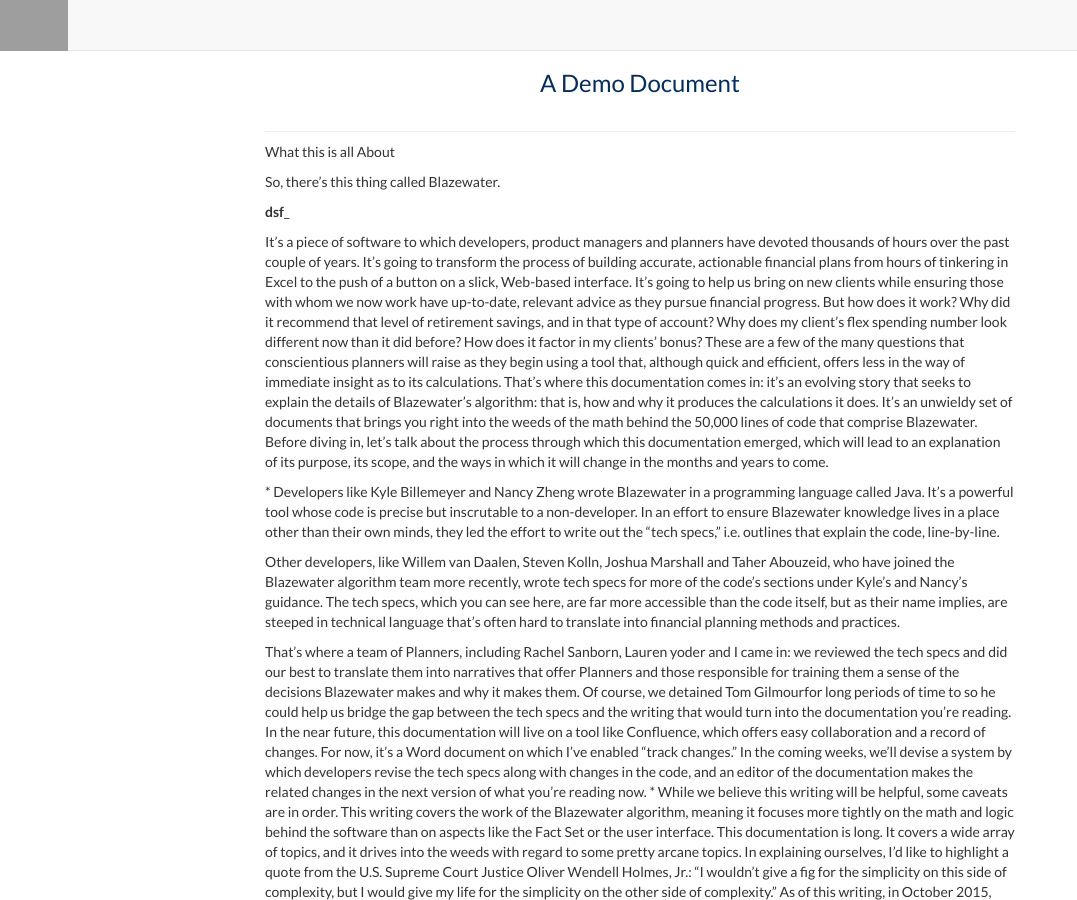
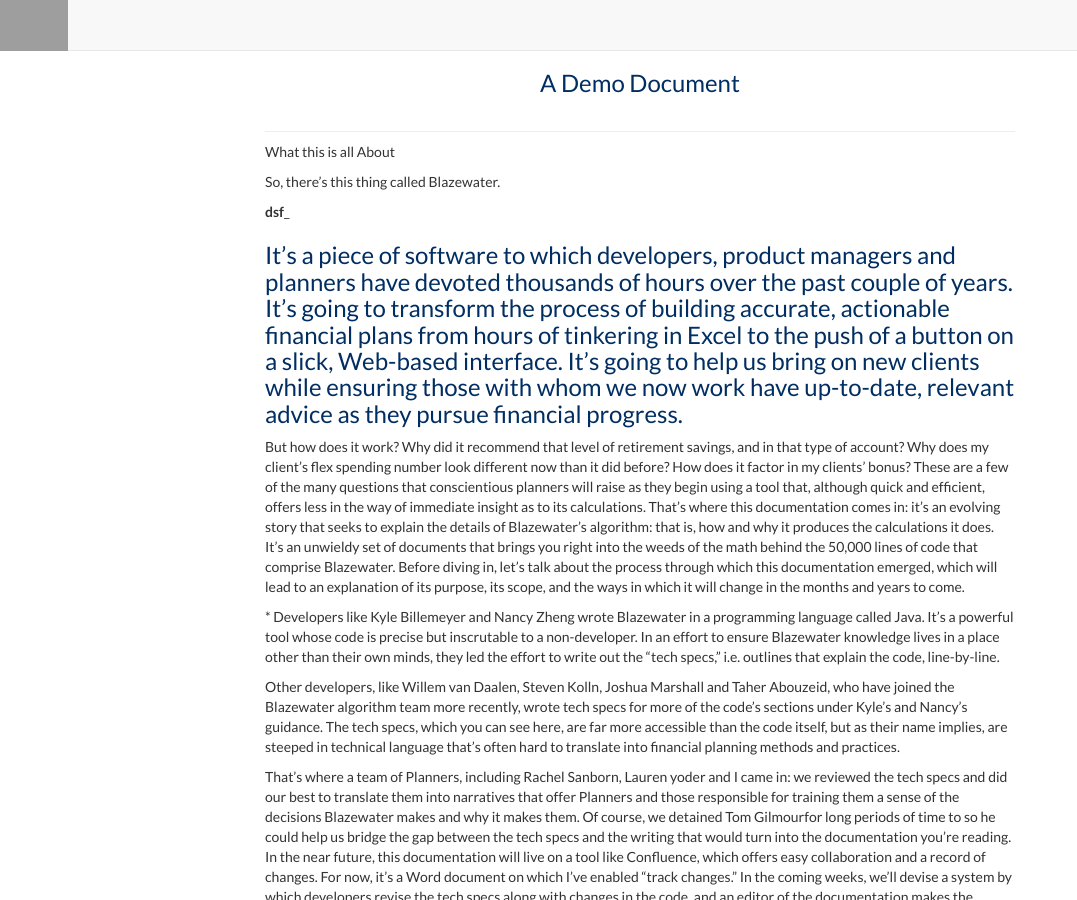
Before and after one commit to docdemo/doc-sample, a Jekyll site: the page built from _posts/2015-08-29-demo-doc.md, in a window 1280 px wide and 900 px high. Shown: the whole window, without its empty margins (0-1077 px from the left). Built offline with Jekyll 4.4.1, drawn with Linux system fonts in a browser that asks for light colours; nearby versions of some CDN libraries; grey boxes are pictures that could not be loaded.

```diff
--- a/_posts/2015-08-29-demo-doc.md
+++ b/_posts/2015-08-29-demo-doc.md
@@ -10,8 +10,7 @@ So, there’s this thing called Blazewater.
 
 
 **dsf**_
-
-It’s a piece of software to which developers, product managers and planners have devoted thousands of hours over the past couple of years. It’s going to transform the process of building accurate, actionable financial plans from hours of tinkering in Excel to the push of a button on a slick, Web-based interface. It’s going to help us bring on new clients while ensuring those with whom we now work have up-to-date, relevant advice as they pursue financial progress.
+### It’s a piece of software to which developers, product managers and planners have devoted thousands of hours over the past couple of years. It’s going to transform the process of building accurate, actionable financial plans from hours of tinkering in Excel to the push of a button on a slick, Web-based interface. It’s going to help us bring on new clients while ensuring those with whom we now work have up-to-date, relevant advice as they pursue financial progress.
 But how does it work? Why did it recommend that level of retirement savings, and in that type of account? Why does my client’s flex spending number look different now than it did before? How does it factor in my clients’ bonus? These are a few of the many questions that conscientious planners will raise as they begin using a tool that, although quick and efficient, offers less in the way of immediate insight as to its calculations.
 That’s where this documentation comes in: it’s an evolving story that seeks to explain the details of Blazewater’s algorithm: that is, how and why it produces the calculations it does. It’s an unwieldy set of documents that brings you right into the weeds of the math behind the 50,000 lines of code that comprise Blazewater.
 Before diving in, let’s talk about the process through which this documentation emerged, which will lead to an explanation of its purpose, its scope, and the ways in which it will change in the months and years to come.
```
